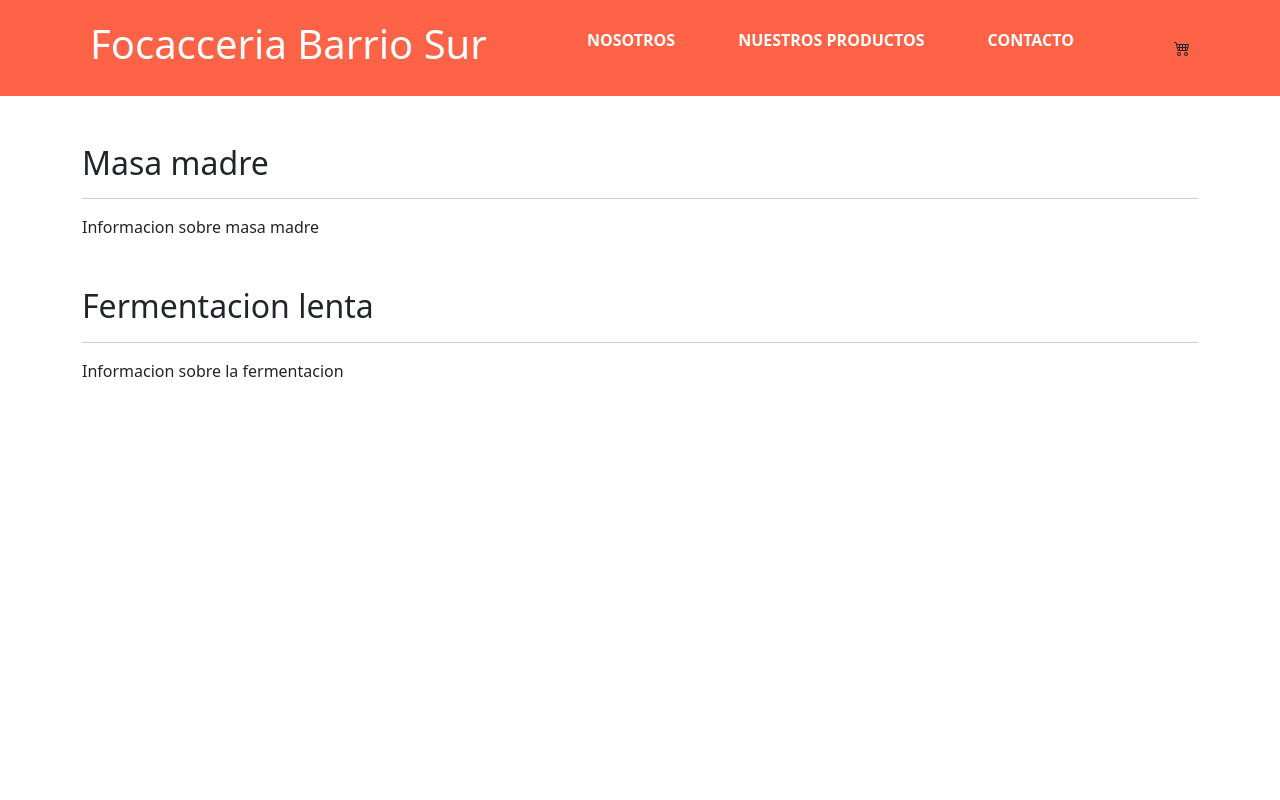
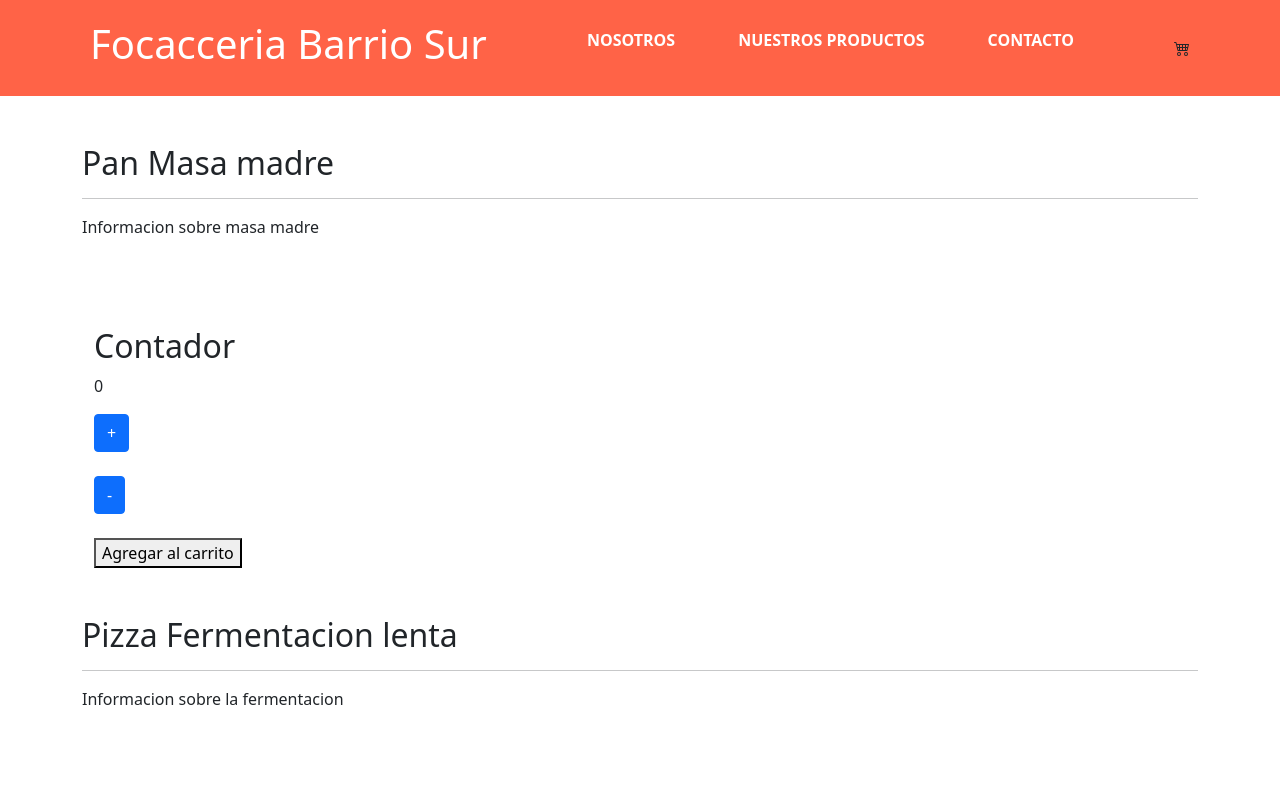
Before and after one commit to Bscelza11/barbarascelza-lafocacceria, a React (Create React App) app: page / in a window 1280 px wide. Shown: the top 800 px of the page. Built offline with nearby package versions, Linux system fonts and the light colour scheme.

Commit message:
barbarascelza-lafocacceria

```diff
--- a/src/App.js
+++ b/src/App.js
@@ -7,21 +7,23 @@ import NavBar from './components/NavBar/NavBar';
 
 function App() {
   const masaMadre = {
-    titulo: 'Masa madre',
-    texto: 'Informacion sobre masa madre'
+    titulo: 'Pan Masa madre',
+    texto: 'Informacion sobre masa madre',
+    stock: 15
   }
 
   const fermentacionLenta = {
-    titulo: 'Fermentacion lenta',
-    texto: 'Informacion sobre la fermentacion'
+    titulo: ' Pizza Fermentacion lenta',
+    texto: 'Informacion sobre la fermentacion',
+    stock: 30
   }
 
   return (
     <div className="App">
       <header >
         <NavBar/>
-        <ItemListContainer titulo={masaMadre.titulo} content={masaMadre.texto}/>
-        <ItemListContainer titulo={fermentacionLenta.titulo} content={fermentacionLenta.texto}/>
+        <ItemListContainer titulo={masaMadre.titulo} content={masaMadre.texto} stock={masaMadre.stock}/>
+        <ItemListContainer titulo={fermentacionLenta.titulo} content={fermentacionLenta.texto} stock={fermentacionLenta.stock}/>
 
       </header>
     </div>
--- /dev/null
+++ b/src/components/ItemListContainer.js/ItemCount.js
@@ -0,0 +1,40 @@
+import { useState } from "react";
+
+const Count = () => {
+
+    const [contador, setContador] = useState(0);
+
+    const incrementar = () => {
+
+            setContador(contador + 1);
+
+
+
+    }
+
+    const decrementar = () => {
+        if (contador > 0) {
+            setContador( contador - 1);
+        }
+
+    }
+
+
+    return (
+        <div className="container my-5">
+        <h2>Contador</h2>
+        <p>{contador}</p>
+        <button className="btn btn-primary" onClick={incrementar}>+</button>
+        <br/>
+        <br/>
+        <button className="btn btn-primary" onClick={decrementar}>-</button>
+        <br/>
+        <br/>
+        <button>Agregar al carrito</button>
+        </div>
+
+    )
+
+}
+
+export default Count;
--- a/src/components/ItemListContainer.js/ItemListContainer.js
+++ b/src/components/ItemListContainer.js/ItemListContainer.js
@@ -1,13 +1,19 @@
 import './ItemListContainer.scss'
+import ItemCount from './ItemCount'
 
 
-export const ItemListContainer = ({titulo = 'titulo por defecto', content = 'contenido por defecto'}) => {
+export const ItemListContainer = ({titulo = 'titulo por defecto', content = 'contenido por defecto', stock = 8}) => {
+
+
 
     return (
         <section className='container my-5'>
             <h2 className='pagina'>{titulo}</h2>
             <hr/>
             <p>{content}</p>
+            <br/>
+
+            <ItemCount stock={stock}/>
 
 
 
```
Also changed, not shown: src/components/ItemListContainer.js/ItemCount.scss (added).
